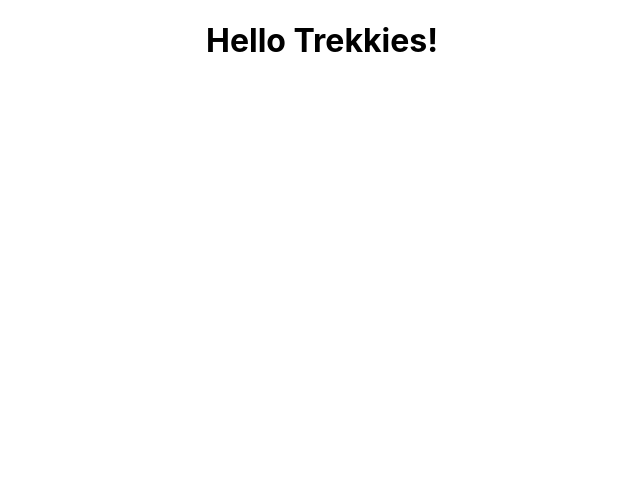
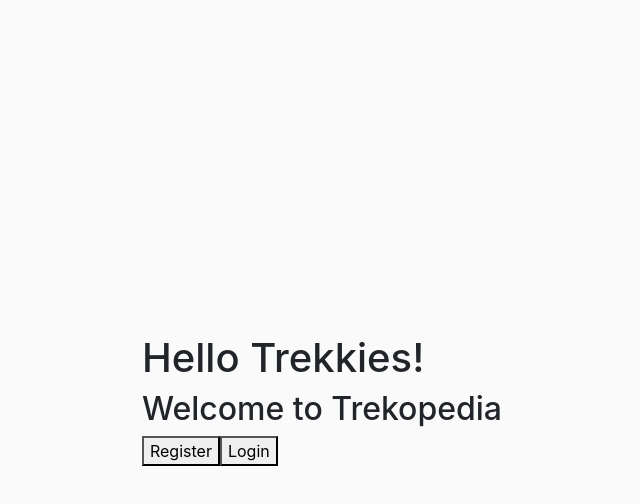
Before and after one commit to JonayahJ/trekopedia, a React (Create React App) app: page / in a window 1280 px wide. Shown: the top 504 px of the page, without its empty margins (318-958 px from the left). Built offline with nearby package versions, Linux system fonts and the light colour scheme; the HTML template or start-up script is replaced by a standard one.

Commit message:
setup auth folders and files, updated app.css

```diff
--- a/package.json
+++ b/package.json
@@ -6,10 +6,14 @@
     "@testing-library/jest-dom": "^5.16.5",
     "@testing-library/react": "^13.4.0",
     "@testing-library/user-event": "^13.5.0",
+    "bootstrap": "^5.2.1",
     "dotenv": "^16.0.2",
     "firebase": "^9.9.4",
     "react": "^18.2.0",
+    "react-bootstrap": "^2.5.0",
     "react-dom": "^18.2.0",
+    "react-google-button": "^0.7.2",
+    "react-router-dom": "^6.3.0",
     "react-scripts": "5.0.1",
     "web-vitals": "^2.1.4"
   },
--- a/public/index.html
+++ b/public/index.html
@@ -24,7 +24,7 @@
       work correctly both with client-side routing and a non-root public URL.
       Learn how to configure a non-root public URL by running `npm run build`.
     -->
-    <title>React App</title>
+    <title>Trekopedia</title>
   </head>
   <body>
     <noscript>You need to enable JavaScript to run this app.</noscript>
--- a/src/App.css
+++ b/src/App.css
@@ -1,38 +1,26 @@
-.App {
-  text-align: center;
+body {
+  background-color: #fafafa;
+  display: flex;
+  justify-content: center;
+  align-content: center;
+  width: 100%;
+  align-items: center;
+  height: 100vh;
 }
 
-.App-logo {
-  height: 40vmin;
-  pointer-events: none;
+.box {
+  border: 1px solid #dfdfdf;
+  background-color: #fff;
 }
 
-@media (prefers-reduced-motion: no-preference) {
-  .App-logo {
-    animation: App-logo-spin infinite 20s linear;
-  }
+.g-btn {
+  width: 100% !important;
+  height: 40px !important;
+  line-height: 40px !important;
+  font-size: 15px !important;
 }
-
-.App-header {
-  background-color: #282c34;
-  min-height: 100vh;
-  display: flex;
-  flex-direction: column;
-  align-items: center;
-  justify-content: center;
-  font-size: calc(10px + 2vmin);
-  color: white;
+.g-btn > div,
+.g-btn > div > svg {
+  width: 40px !important;
+  height: 38px !important;
 }
-
-.App-link {
-  color: #61dafb;
-}
-
-@keyframes App-logo-spin {
-  from {
-    transform: rotate(0deg);
-  }
-  to {
-    transform: rotate(360deg);
-  }
-}
--- a/src/App.js
+++ b/src/App.js
@@ -6,7 +6,14 @@
 
   return (
     <div className="App">
-      <h1>Hello Trekkies!</h1>
+      <header>
+        <h1>Hello Trekkies!</h1>
+      </header>
+      <div>
+        <h2>Welcome to Trekopedia</h2>
+        <button>Register</button>
+        <button>Login</button>
+      </div>
     </div>
   );
 }
```
Also changed, not shown: public/manifest.json, src/components/Home.js (added), src/components/Login.js (added), src/components/ProtectedRoute.js (added), src/components/Signup.js (added), src/context/UserAuthContext.js (added), 1 other file (tests, documents, lock files or other folders).
